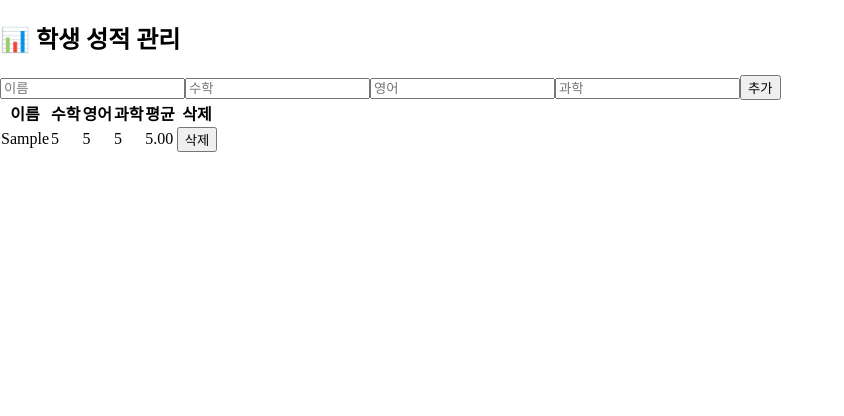
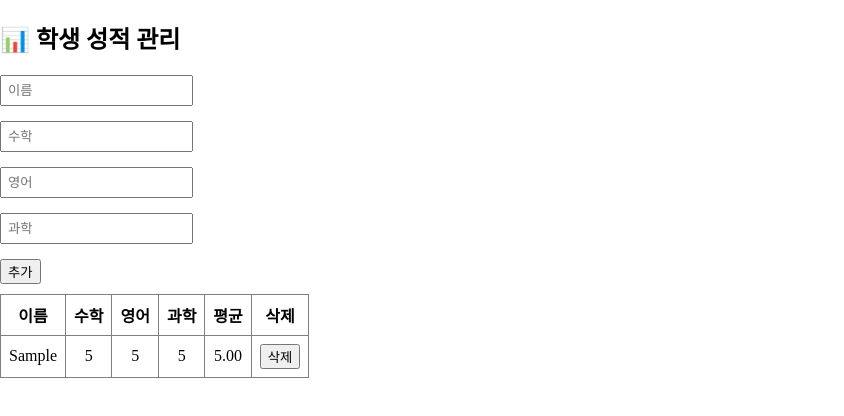
Before and after one commit to Kukyeon/react_todolist_project_20250929, a React (Create React App) app: page / in a window 1280 px wide. Both pictures are taken after typing "Sample", "5", "5", "5" into the empty fields and a click on the button "추가". Shown: the top 416 px of the page, without its empty margins (0-844 px from the left). Built offline with nearby package versions, Linux system fonts and the light colour scheme.

Commit message:
css 디자인 추가

```diff
--- a/src/App copy.js
+++ b/src/App copy.js
@@ -1,6 +1,7 @@
 import { useRef, useState } from 'react';
 import Editor from './component/Editor';
 import List from './component/List';
+import './Appcopy.css';
 
 function App() {
 
--- /dev/null
+++ b/src/Appcopy.css
@@ -0,0 +1,3 @@
+.App {
+    margin: 0;
+}
--- /dev/null
+++ b/src/component/Editor.css
@@ -0,0 +1,16 @@
+.editor_wrapper input{
+    display: flex;
+    gap: 6px;
+    margin-bottom: 15px;
+}
+
+.editor_wrapper input{
+    flex: 1;
+    padding: 6px;
+}
+
+.editor_wrapper input button{
+
+    padding: 6px 10px;
+    cursor: pointer;
+}
--- a/src/component/Editor.js
+++ b/src/component/Editor.js
@@ -1,4 +1,5 @@
 import { useState } from "react";
+import "./Editor.css";
 
 
 function Editor({onCreate}){
--- /dev/null
+++ b/src/component/Item.css
@@ -0,0 +1,12 @@
+.Item td {
+    text-align: center;
+}
+
+.Item button:hover {
+    background-color: aqua;
+    color: white;
+    border: none;
+    padding: 4px 8px;
+    cursor: pointer;
+    border-radius: 5px;
+}
--- a/src/component/Item.js
+++ b/src/component/Item.js
@@ -1,4 +1,4 @@
-
+import "./Item.css"
 
 
 function Item({id, onDelete, to}){
--- /dev/null
+++ b/src/component/List.css
@@ -0,0 +1,11 @@
+.List {
+    width: 100%;
+    border-collapse: collapse;
+    margin-top: 10px;
+}
+
+.List th,
+.List td{
+    border: 1px solid gray;
+    padding: 8px;
+}
--- a/src/component/List.js
+++ b/src/component/List.js
@@ -1,5 +1,5 @@
 import Item from "./Item";
-
+import "./List.css";
 
 function List({todo,onUpdate, onDelete}){
 
```
